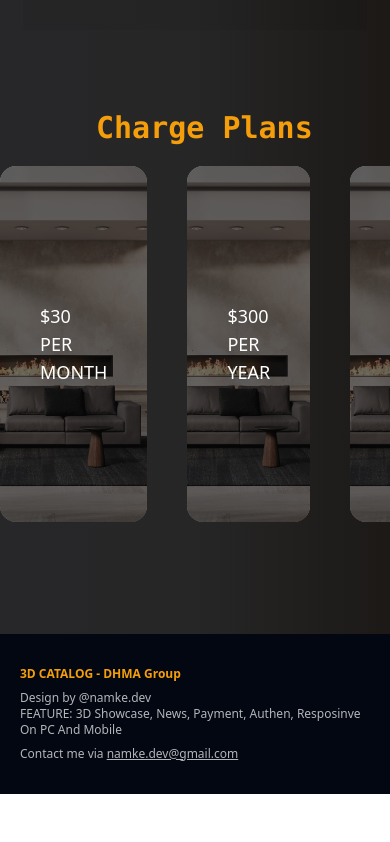
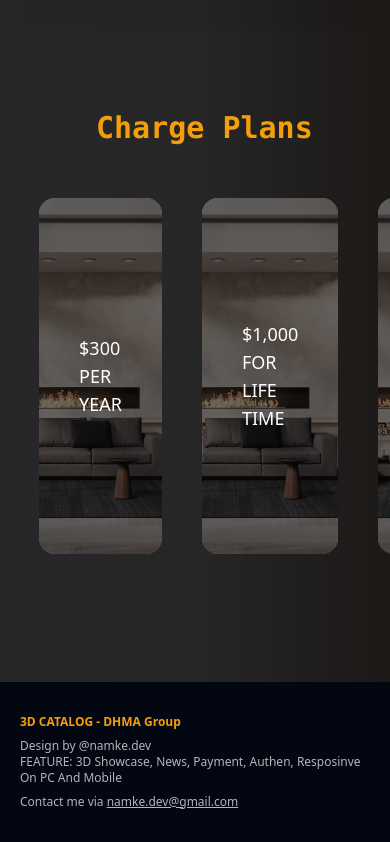
Before and after one commit to namke-dev/ThreeD-Catalog, a Next.js app: page /home in a window 390 px wide. Shown: the part 2106-2948 px from the top of the page. Before the commit the page ends 2900 px from the top, so only its background shows below. Built offline with nearby package versions, Linux system fonts and the light colour scheme.

Commit message:
fix(core) homepage css

```diff
--- a/src/components/layouts/Logo.jsx
+++ b/src/components/layouts/Logo.jsx
@@ -12,6 +12,7 @@ export default function Logo({ className, children, ...props }) {
       px-2 py-1
       rounded-sm
       flex flex-col items-center justify-center
+      hover:text-amber-600
       ${className}
       `}
     >
--- a/src/pages/home.js
+++ b/src/pages/home.js
@@ -80,7 +80,10 @@ export default function Home() {
       </HomePageCart>
 
       {/* Charge plant */}
-      <Link href={"/news"} className="flex flex-row mt-20 group w-auto">
+      <Link
+        href={"/news"}
+        className="flex md:flex-row flex-col mt-20 group w-auto"
+      >
         <p
           className="text-3xl
            ml-24
@@ -99,8 +102,8 @@ export default function Home() {
           "
         />
       </Link>
-      <HomePageCart className="col-span-2 flex items-center justify-center mb-28">
-        <div className="flex flex-row mt-5 gap-10 overflow-x-scroll">
+      <HomePageCart className="col-span-2 flex items-center justify-center overflow-x-auto mb-32">
+        <div className="flex flex-row gap-10 mt-5">
           <FeatureCart>$30 per month</FeatureCart>
           <FeatureCart>$300 per year</FeatureCart>
           <FeatureCart>$1,000 for life time</FeatureCart>
```
